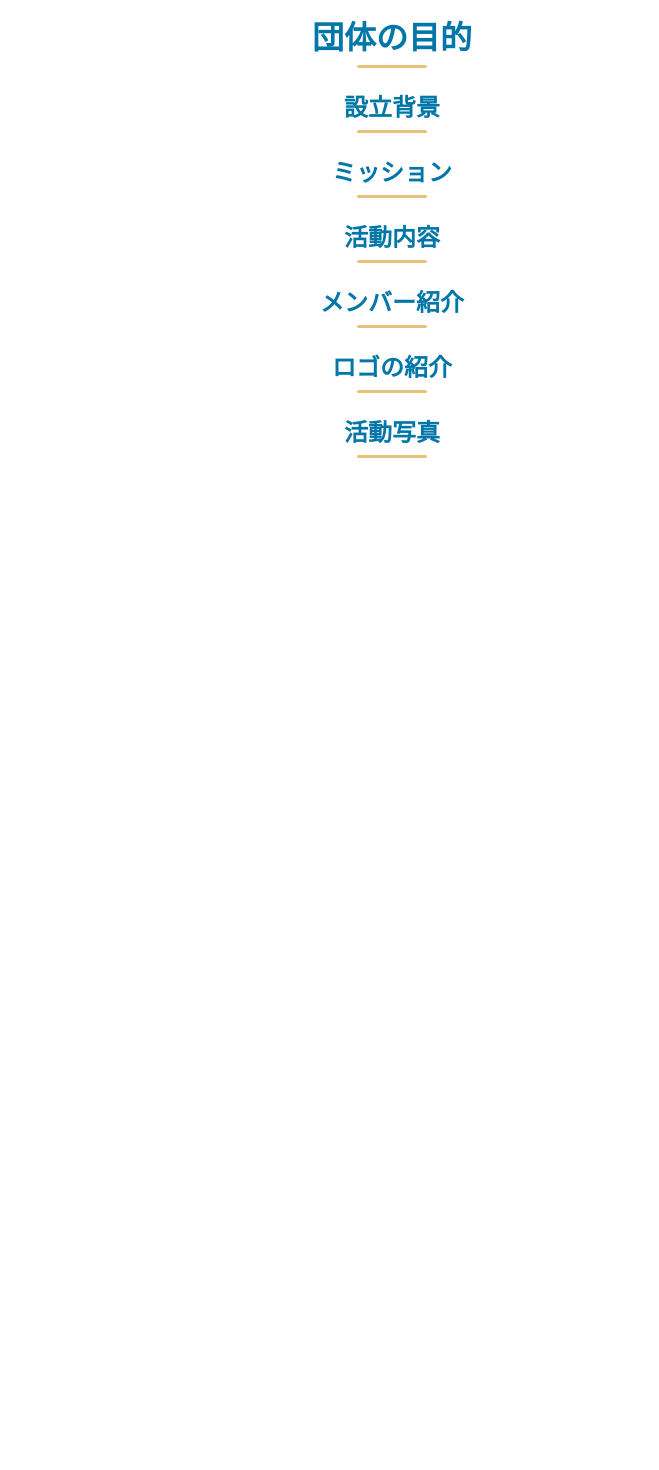
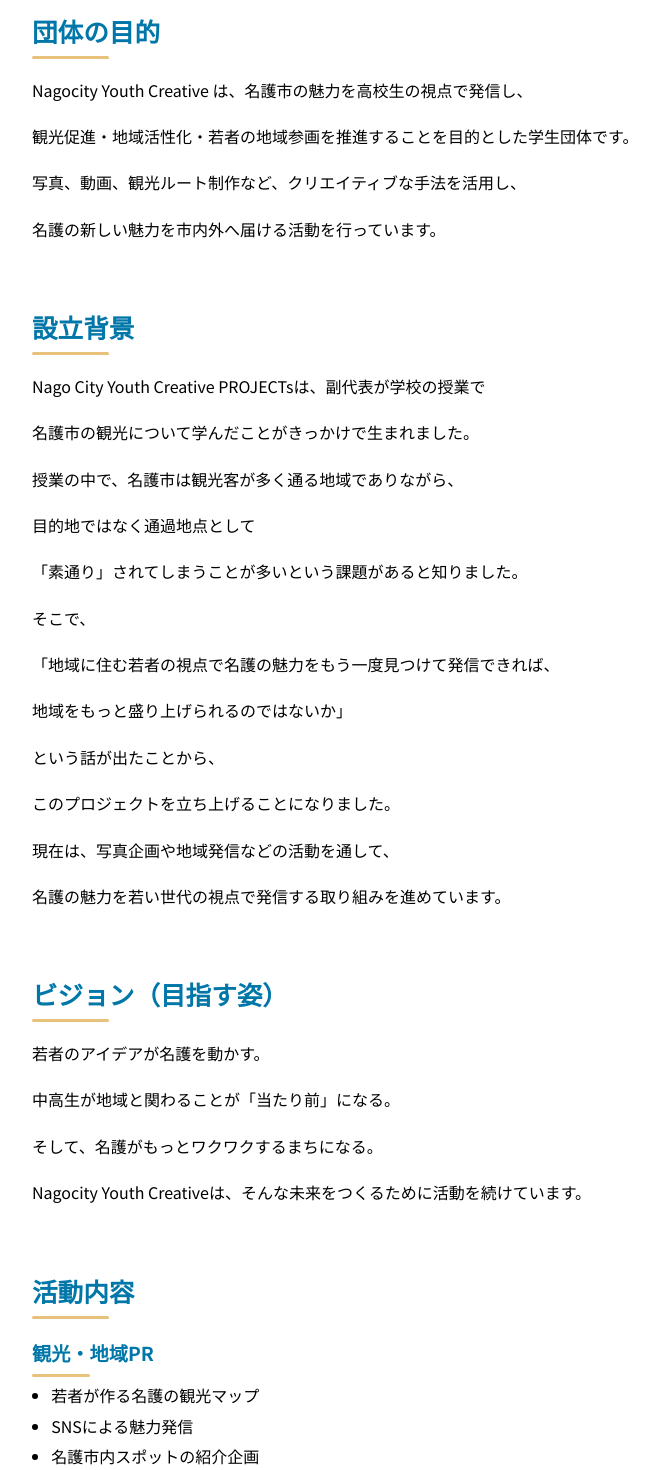
Before and after one commit to Dev-TRANs/nagoyc.stki.org, a SvelteKit app: page /about in a window 1280 px wide. Shown: the part 220-1690 px from the top of the page, without its empty margins (248-907 px from the left). Before the commit the page ends 832 px from the top, so only its background shows below. Built offline with nearby package versions, Linux system fonts and the light colour scheme.

Commit message:
feat: about page

```diff
--- a/src/routes/(main)/+layout.svelte
+++ b/src/routes/(main)/+layout.svelte
@@ -4,7 +4,7 @@
 
 <style>
 main {
-  margin: 100px var(--size-main-margin-lr) 0;
+  margin: 100px var(--size-main-margin-lr);
   min-height: calc(100vh - 100px - var(--size-footer));
   text-align: center;
 }
--- a/src/routes/(main)/about/+page.svelte
+++ b/src/routes/(main)/about/+page.svelte
@@ -1,29 +1,139 @@
-<!--
-② 団体紹介（ABOUT）
-    •    団体の目的
-    •    設立背景
-    •    ミッション
-    •    活動内容一覧
-    •    メンバー紹介（任意）
-    •    ロゴ説明
-    •    活動写真（ギャラリー形式）
--->
-
 <script lang="ts">
-import Title from '$lib/components/Title.svelte';
+  import Title from '$lib/components/Title.svelte';
 </script>
 
 <Title title='About us' />
 
-<h1 class='lang-ja'>団体の目的</h1>
+<div class="about">
 
-<!-- <p>テスト文字列</p> -->
+<h2 class='lang-ja'>団体の目的</h2>
+<p>Nagocity Youth Creative は、名護市の魅力を高校生の視点で発信し、</p>
+<p>観光促進・地域活性化・若者の地域参画を推進することを目的とした学生団体です。</p>
+<p>写真、動画、観光ルート制作など、クリエイティブな手法を活用し、</p>
+<p>名護の新しい魅力を市内外へ届ける活動を行っています。 </p>
 
 <h2 class='lang-ja'>設立背景</h2>
-<h2 class='lang-ja'>ミッション</h2>
+<p>Nago City Youth Creative PROJECTsは、副代表が学校の授業で</p>
+<p>名護市の観光について学んだことがきっかけで生まれました。</p>
+
+<p>授業の中で、名護市は観光客が多く通る地域でありながら、</p>
+<p>目的地ではなく通過地点として</p>
+<p>「素通り」されてしまうことが多いという課題があると知りました。</p>
+
+<p>そこで、</p>
+<p>「地域に住む若者の視点で名護の魅力をもう一度見つけて発信できれば、</p>
+<p>地域をもっと盛り上げられるのではないか」</p>
+<p>という話が出たことから、</p>
+<p>このプロジェクトを立ち上げることになりました。</p>
+
+<p>現在は、写真企画や地域発信などの活動を通して、</p>
+<p>名護の魅力を若い世代の視点で発信する取り組みを進めています。</p>
+
+<h2 class='lang-ja'>ビジョン（目指す姿）</h2>
+<p>若者のアイデアが名護を動かす。</p>
+<p>中高生が地域と関わることが「当たり前」になる。</p>
+<p>そして、名護がもっとワクワクするまちになる。</p>
+<p>Nagocity Youth Creativeは、そんな未来をつくるために活動を続けています。</p>
+
 <h2 class='lang-ja'>活動内容</h2>
-<h2 class='lang-ja'>メンバー紹介</h2>
-<h2 class='lang-ja'>ロゴの紹介</h2>
 
-<h2 class='lang-ja'>活動写真</h2>
-<!-- TODO: 活動写真のサブページ -->
+<h3>観光・地域PR</h3>
+<ul>
+<li>若者が作る名護の観光マップ</li>
+<li>SNSによる魅力発信</li>
+<li>名護市内スポットの紹介企画</li>
+</ul>
+
+<h3>イベント・企画運営</h3>
+<ul>
+<li>名護フォトコンテストの実施</li>
+<li>地域参加型イベントの企画立案</li>
+<li>商店街・企業との共同プロジェクト</li>
+</ul>
+
+<h3>協働・連携</h3>
+<ul>
+<li>名護市内の学校との連携</li>
+<li>地域団体・企業・メディア（FM局 等）との協力</li>
+<li>地域の人の声を聞くまちづくり活動</li>
+</ul>
+
+<h2 class='lang-ja'>🌊 Nagocity Youth Creative ロゴの由来</h2>
+<p>このロゴは、名護の自然・若者のエネルギー・未来への広がりを表現しています。</p>
+<p>中央に描かれた波は、名護の海を象徴すると同時に、</p>
+<p>高校生一人ひとりの小さな行動が、やがて大きなうねりとなって</p>
+<p>地域全体へ広がっていく姿を表しています。</p>
+<p>これは、若者の挑戦が名護の未来を動かす力になるという想いを込めています。</p>
+
+<p>背景の太陽と空は、名護の明るさや希望、そしてこれから始まる新しい挑戦を意味しています。</p>
+
+<p>また、どこまでも広がる空は、固定概念にとらわれず、</p>
+<p>自由な発想で名護の魅力を発信していく団体の姿勢を表現しています。</p>
+
+<p>全体を囲む円形は、人と人、地域と若者がつながり、</p>
+<p>協力しながら一つの輪をつくっていくことを象徴しています。</p>
+
+<p>名護市内だけでなく、市外・県内外へとつながっていく広がりも意識したデザインです。</p>
+
+<p>このロゴには、</p>
+<p>「高校生の視点で名護の魅力を掘り起こし、波のように広げていく」</p>
+<p>という Nagocity Youth Creative の想いが込められています。</p>
+
+</div>
+
+<style>
+.about {
+  max-width: 720px;
+  margin: 0 auto;
+  text-align: left;
+}
+
+.about h2::after,
+.about h3::after {
+  left: 0;
+  transform: none;
+  width: 3em;
+}
+
+.about p {
+  line-height: 1.9;
+  margin-bottom: 0.8em;
+}
+
+.about h2 {
+  margin-top: 2.5em;
+  margin-bottom: 1em;
+  font-size: 1.6rem;
+}
+
+.about h3 {
+  margin-top: 1.6em;
+  margin-bottom: 0.6em;
+  font-size: 1.2rem;
+}
+
+.about ul {
+  padding-left: 1.2em;
+  margin-bottom: 1em;
+}
+
+.about li {
+  margin-bottom: 0.4em;
+}
+
+@media (max-width: 640px) {
+
+  .about {
+    padding: 0 1rem;
+  }
+
+  .about h2 {
+    font-size: 1.4rem;
+  }
+
+  .about h3 {
+    font-size: 1.1rem;
+  }
+
+}
+</style>
```
